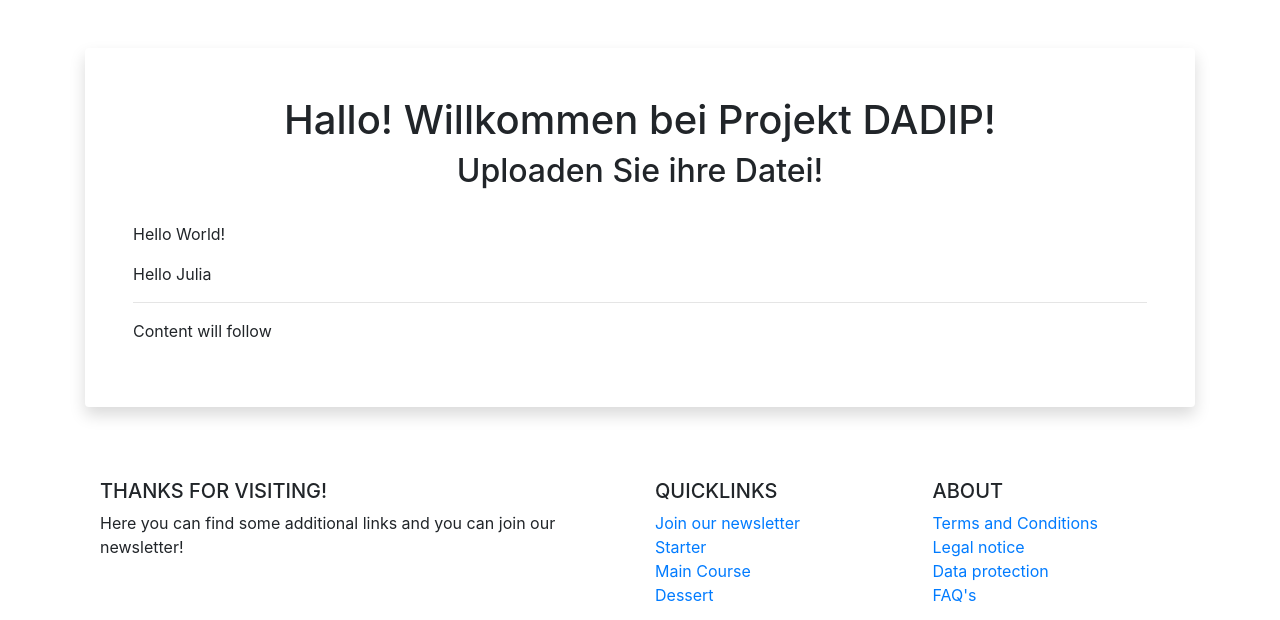
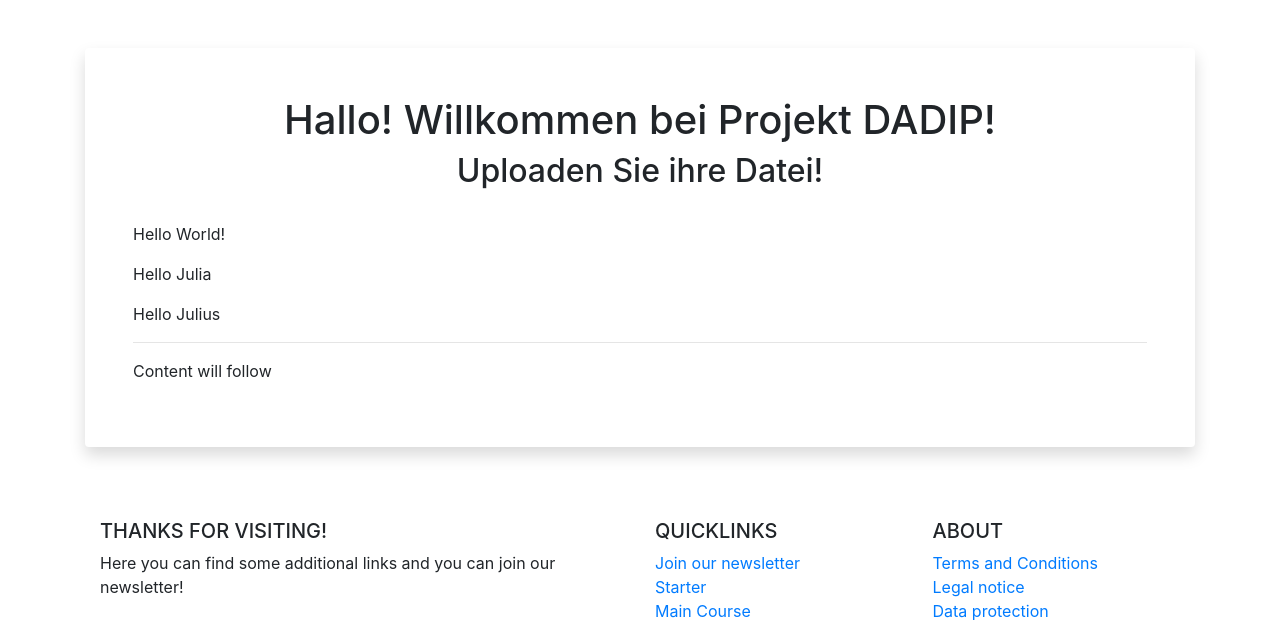
Before and after one commit to xflox12/Project_DADIP, a Django app: page / in a window 1280 px wide. Shown: the top 620 px of the page. Run offline with Django 3.2, Linux system fonts and the light colour scheme; some libraries are stand-ins or nearby versions.

Commit message:
add Hello Julius to home.html

```diff
--- a/theStartpageApp/templates/home.html
+++ b/theStartpageApp/templates/home.html
@@ -12,7 +12,7 @@
 
      <p> Hello World!</p>
     <p>Hello Julia</p>
-
+   <p>Hello Julius</p>
 {% endblock %}
 
 {% block sideContent %}
```
